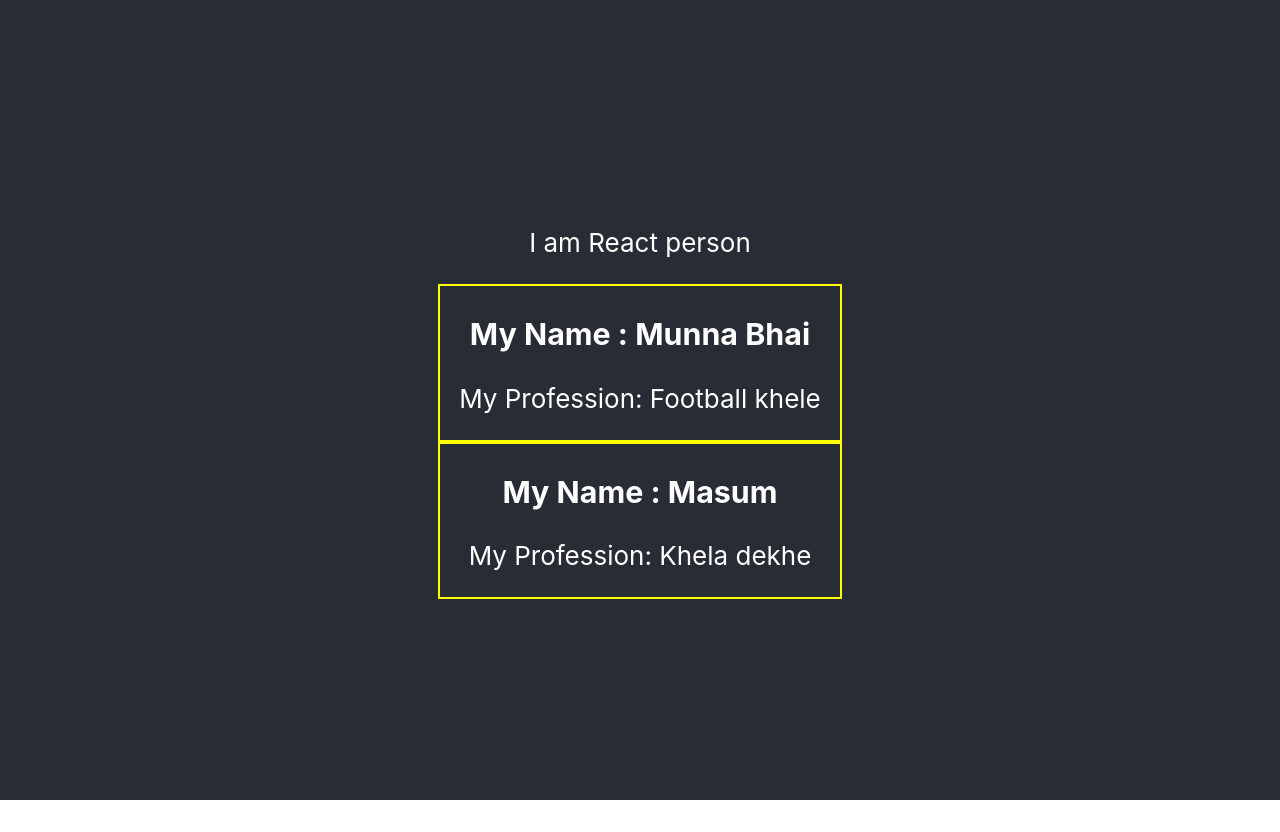
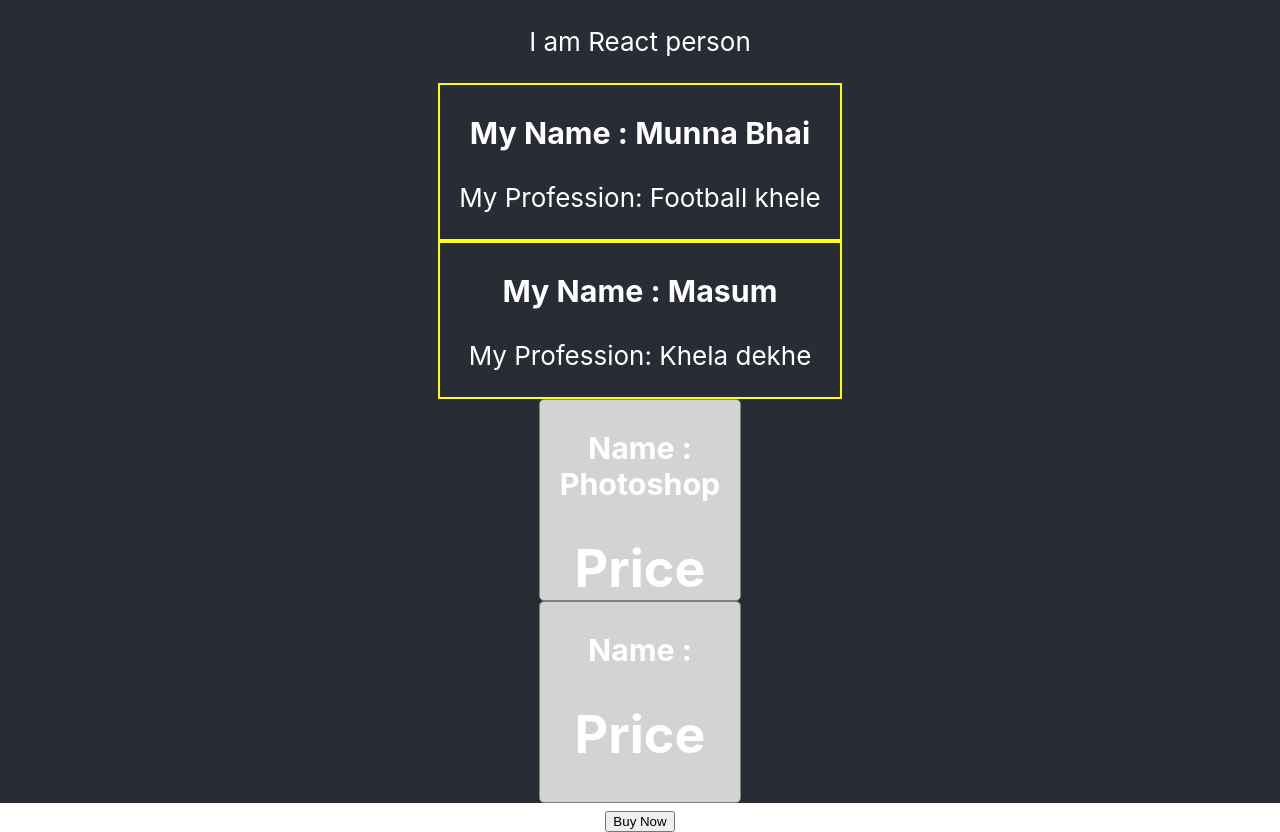
Before and after one commit to Shariful4447/my-new-react-app, a React (Create React App) app in the folder my-new-react-app/: page / in a window 1280 px wide. Before the commit the page ends 800 px from the top, so only its background shows below. Built offline with nearby package versions, Linux system fonts and the light colour scheme.

Commit message:
design component section

```diff
--- a/my-new-react-app/src/App.js
+++ b/my-new-react-app/src/App.js
@@ -4,16 +4,22 @@ import './App.css';
 function App() {
 
   const nayoks=['Anawar','Rubel','Salman Muqtadir']
-  var person = {name:"Akkas",
-          job: "Singer" };
-  var person2 = {
-    name: "kakoli",
-    job:"kokil konthi"
-  } ;
-  var style={
-    color: 'red',
-    backgroundColor:'green'
-  };
+  const products = [
+    {name: 'Photoshop', price:'$90.99'},
+    {name:'Illustrator', price:'60.99'},
+    {name:'PDF Reader',price:'$6.99'}
+
+]
+  // var person = {name:"Akkas",
+  //         job: "Singer" };
+  // var person2 = {
+  //   name: "kakoli",
+  //   job:"kokil konthi"
+  // } ;
+  // var style={
+  //   color: 'red',
+  //   backgroundColor:'green'
+  // };
   return (
     <div className="App">
       <header className="App-header">
@@ -41,6 +47,8 @@ function App() {
          <p>I am React person</p>
          <Person name="Munna Bhai" job="Football khele"></Person>
          <Person name="Masum" job="Khela dekhe"></Person>
+         <Product name={products[0].name} price={products[0].price}></Product>
+         <Product ></Product>
       </header>
     </div>
   );
@@ -81,4 +89,23 @@ function Person(props){
   </div>)
 }
 
+function Product(props){
+  const productStyle={
+    border: '1px solid grey',
+    borderRadius:'5px',
+    backgroundColor:'lightgray',
+    height:'200px',
+    width:'200px'
+  }
+  return(
+  <div style={productStyle}>
+    <h3>Name : {props.name}</h3>
+    <h1>Price</h1>
+    <button>Buy Now</button>
+
+
+  </div>
+  )
+}
+
 export default App;
```
